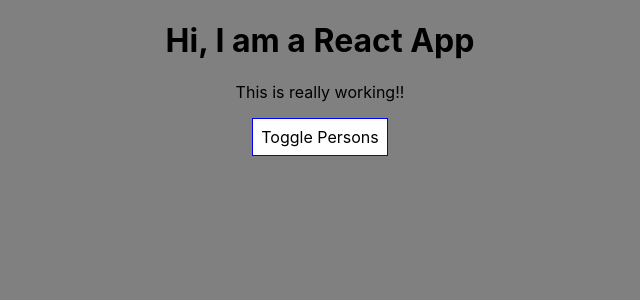
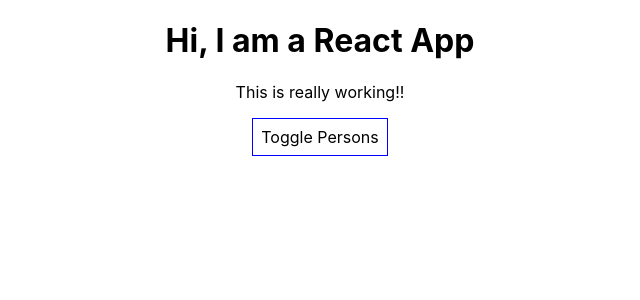
Before and after one commit to mohibullahkamal/ReactApp, a React (Create React App) app: page / in a window 1280 px wide. Shown: the top 300 px of the page, without its empty margins (320-960 px from the left). Built offline with nearby package versions, Linux system fonts and the light colour scheme.

Commit message:
Remove background-color of body

```diff
--- a/src/App.js
+++ b/src/App.js
@@ -27,7 +27,7 @@ class App extends Component {
 
     person.name = event.target.value;
 
-    const person = [...this.state.persons];
+    const person = [...thisstate.persons];
     persons[personIndex] = person;
 
     this.setState( {persons: persons} );
--- a/src/Person/Person.css
+++ b/src/Person/Person.css
@@ -1,7 +1,3 @@
-body{
-    background-color: gray;
-}
-
 .Person {
     width: 60%;
     margin: 16px auto;
```
